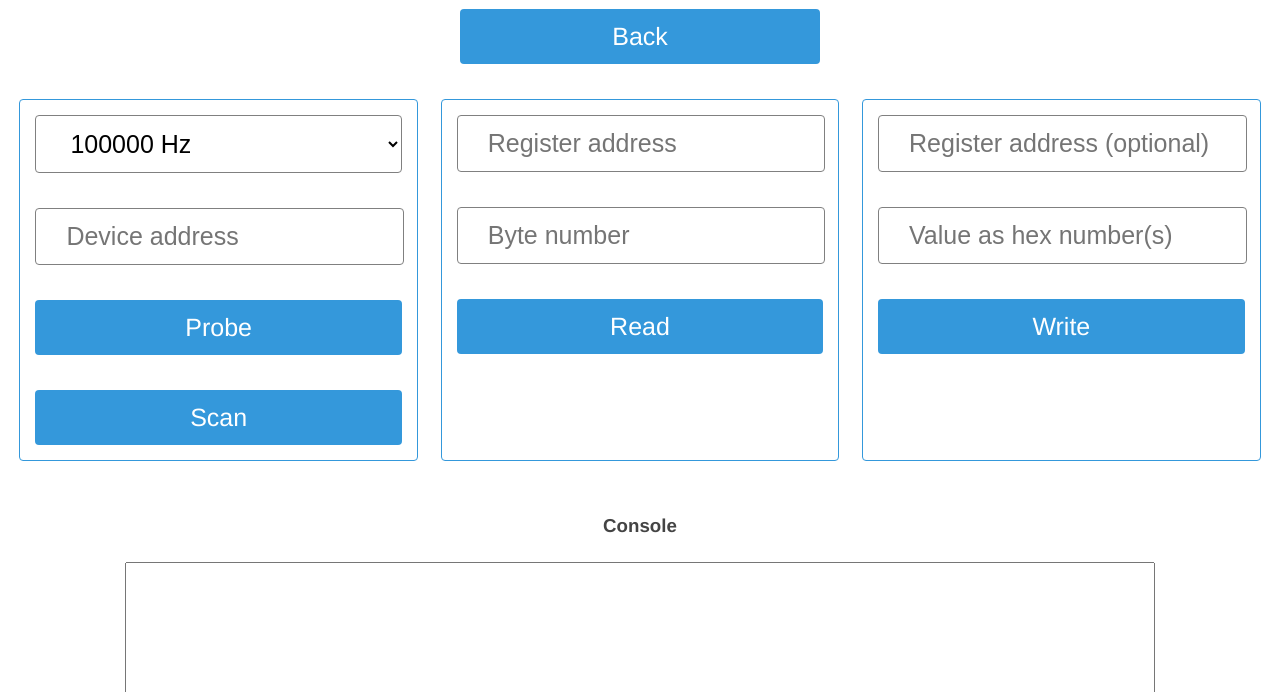
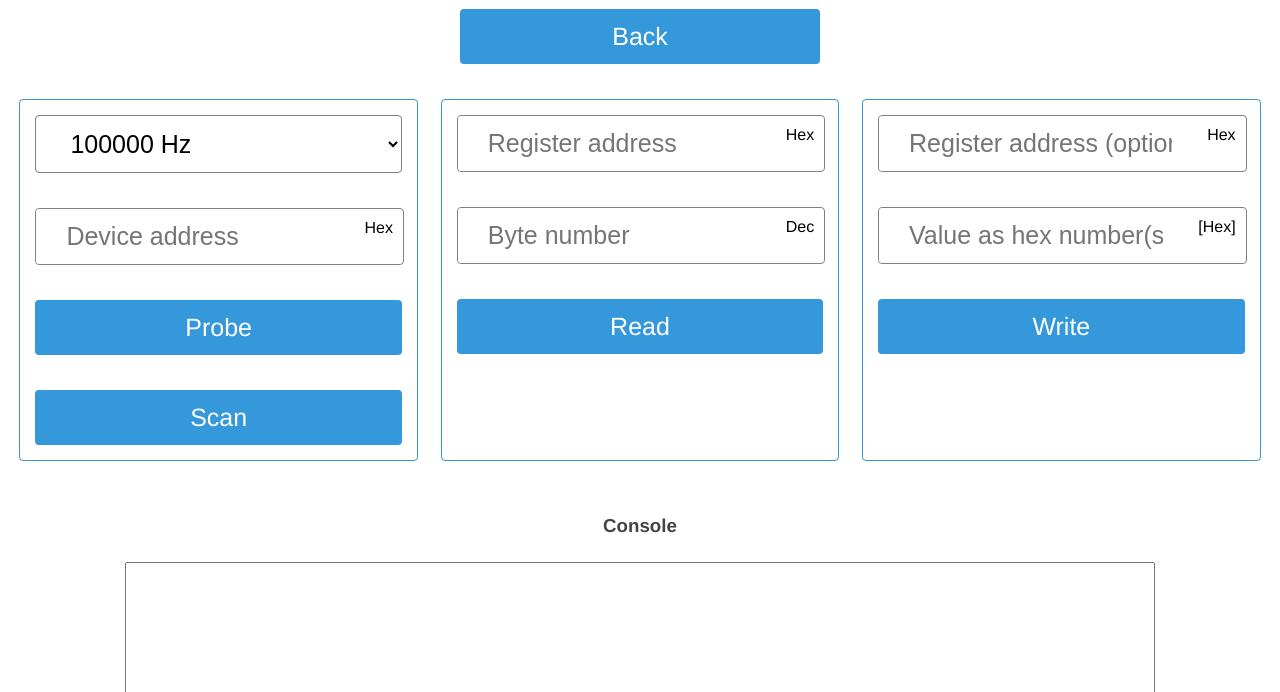
Before and after one commit to GCME-BW/Korsar, a plain HTML site: page data/i2c_terminal.html in a window 1280 px wide. Shown: the part 108-800 px from the top of the page. Drawn offline with Linux system fonts and the light colour scheme; no server answers; files whose address does not match are found by name.

Commit message:
Added numeral system labels in UI, fixed issue with FS

```diff
--- a/data/i2c_terminal.html
+++ b/data/i2c_terminal.html
@@ -66,6 +66,39 @@
             margin: 0px auto 35px;
             cursor: pointer;
             border-radius: 4px;
+        }
+
+        .inflex-text-input-box {
+            border: solid 1px gray;
+            text-decoration: none;
+            font-size: 25px;
+            margin: 0px auto 35px;
+            cursor: pointer;
+            border-radius: 4px;
+            display: flex;
+            flex-direction: row;
+            padding: 0 !important;
+            width: calc(100%);
+        }
+
+        .inflex-text-subinput {
+            min-width: 0;
+            text-decoration: none;
+            font-size: 25px;
+            cursor: pointer;
+            border: none;
+            height: 100%;
+            width: 100%;
+            padding: 13px 30px;
+            border-radius: 4px;
+        }
+
+        .inflex-input-unit {
+            margin-left: 5px;
+            font-size: 16px;
+            padding-right: 10px;
+            padding-top: 10px;
+            color: black;
         }
 
         .inflex-select {
@@ -138,26 +171,47 @@
                 <option value="100000">100000 Hz</option>
                 <option value="400000">400000 Hz</option>
             </select>
-            <input class="inflex-text-input" id="address_input" placeholder="Device address" list="devices">
-            <!-- <div class="inflex-text-input" style="display: flex;flex-direction: row;padding:0 !important;width: calc(100%);">
-                <input placeholder="Device address" list="devices" id="address_input" style="min-width: 0;text-decoration: none;font-size: 25px;cursor: pointer;border: none;height: 100%;width: 100%;padding: 13px 30px;border-radius: 4px;" type="text">
-                <div style="margin-left: 5px;font-size: 16px;padding-right: 10px;padding-top: 10px;color: black;">
+            <div class="inflex-text-input-box">
+                <input class="inflex-text-subinput" placeholder="Device address" list="devices" id="address_input">
+                <div class="inflex-input-unit">
                     Hex
                 </div>
-            </div> -->
+            </div>
             <datalist id="devices">
             </datalist>
             <a class="inflex-button span-bottom" id="probe_btn">Probe</a>
             <a class="inflex-button" id="scan_btn">Scan</a>
         </div>
         <div class="fb-element">
-            <input class="inflex-text-input" id="register_input_read" placeholder="Register address">
-            <input class="inflex-text-input" id="number_input" placeholder="Byte number">
+            <div class="inflex-text-input-box">
+                <input class="inflex-text-subinput" placeholder="Register address"
+                    id="register_input_read">
+                <div class="inflex-input-unit">
+                    Hex
+                </div>
+            </div>
+            <div class="inflex-text-input-box">
+                <input class="inflex-text-subinput" placeholder="Byte number" id="number_input">
+                <div class="inflex-input-unit">
+                    Dec
+                </div>
+            </div>
             <a class="inflex-button" id="read_btn">Read</a>
         </div>
         <div class="fb-element">
-            <input class="inflex-text-input" id="register_input_write" placeholder="Register address (optional)">
-            <input class="inflex-text-input" id="write_input" placeholder="Value as hex number(s)">
+            <div class="inflex-text-input-box">
+                <input class="inflex-text-subinput" placeholder="Register address (optional)"
+                    id="register_input_write">
+                <div class="inflex-input-unit">
+                    Hex
+                </div>
+            </div>
+            <div class="inflex-text-input-box">
+                <input class="inflex-text-subinput" placeholder="Value as hex number(s)" id="write_input">
+                <div class="inflex-input-unit">
+                    [Hex]
+                </div>
+            </div>
             <a class="inflex-button" id="write_btn">Write</a>
         </div>
     </div>
```
Also changed, not shown: data/spi_terminal.html (+63 -5 lines), 6 other files.
